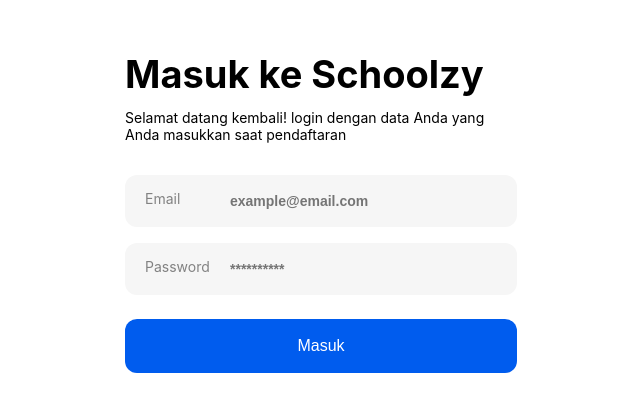
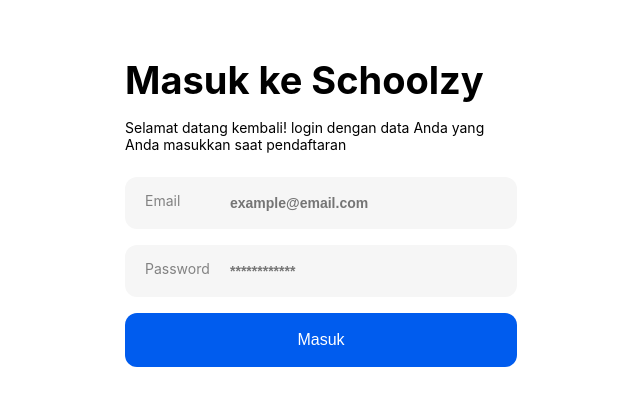
Before and after one commit to Fajar3108/schoolzy, a React (Create React App) app: page / in a window 1280 px wide. Shown: the part 188-600 px from the top of the page, without its empty margins (319-959 px from the left). Built offline with nearby package versions, Linux system fonts and the light colour scheme.

Commit message:
Add: Use BalloonInput Component in Login Page

```diff
--- a/src/scripts/pages/Login.js
+++ b/src/scripts/pages/Login.js
@@ -1,4 +1,5 @@
 import '../../styles/pages/Login.css';
+import { BalloonInput } from '../components';
 
 const Login = () => {
     return (
@@ -7,14 +8,8 @@
                 <h1 className="loginTitle">Masuk ke Schoolzy</h1>
                 <p>Selamat datang kembali! login dengan data Anda yang Anda masukkan saat pendaftaran</p>
                 <div className="loginForm">
-                    <div className="formGroup">
-                        <input className="inputGroup" type="email" id="email" placeholder="example@email.com" />
-                        <label for="email">Email</label>
-                    </div>
-                    <div className="formGroup">
-                        <input className="inputGroup" type="password" id="password" placeholder="**********" />
-                        <label for="password">Password</label>
-                    </div>
+                    <BalloonInput type="email" id="email" label="Email" placeholder="example@email.com" />
+                    <BalloonInput type="password" id="password" label="Password" placeholder="************" />
                     <button className="btnSubmit">Masuk</button>
                 </div>
             </div>
--- a/src/styles/pages/Login.css
+++ b/src/styles/pages/Login.css
@@ -3,6 +3,10 @@
   align-items: center;
   justify-content: center;
   min-height: 100vh;
+}
+
+.loginForm {
+  margin-top: 24px;
 }
 
 .loginRight {
@@ -11,19 +15,15 @@
 
 .loginTitle {
   font-size: 38px;
-  margin-bottom: 12px;
+  margin-bottom: 16px;
 }
 
-.loginForm {
-  margin-top: 32px;
+.balloon-input {
+  margin-bottom: 16px;
 }
 
 .formGroup:nth-child(1) {
   margin-bottom: 16px;
-}
-
-.btnSubmit {
-  margin-top: 24px;
 }
 
 @media (max-width: 480px) {
```
